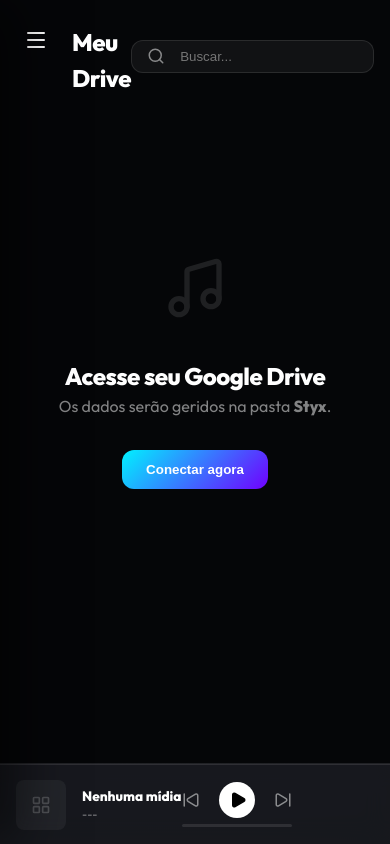
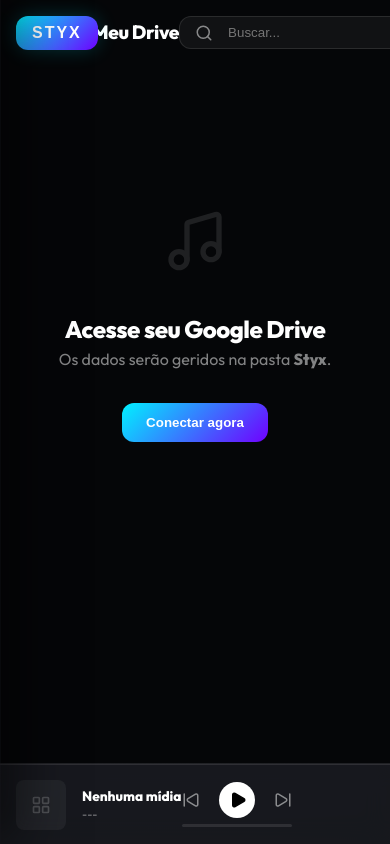
Before and after one commit to EduardoSoutello/styx, a React (Vite) app: page / in a window 390 px wide. Built offline with nearby package versions, Linux system fonts and the light colour scheme; no server answers.

Commit message:
Refine mobile UI: persistent logo button, clean header with root icon on right

```diff
--- a/src/App.jsx
+++ b/src/App.jsx
@@ -1,5 +1,5 @@
 import { useState, useEffect, useRef } from 'react'
-import { Music, Video, Camera, LayoutGrid, Settings, Play, Pause, SkipForward, SkipBack, Search, LogOut, Folder, FolderSymlink, Menu, X } from 'lucide-react'
+import { Music, Video, Camera, LayoutGrid, Settings, Play, Pause, SkipForward, SkipBack, Search, LogOut, Folder, FolderSymlink, Menu, X, Home } from 'lucide-react'
 import { motion, AnimatePresence } from 'framer-motion'
 import { useGoogleLogin, googleLogout, GoogleOAuthProvider } from '@react-oauth/google'
 import { listDriveFiles, getMediaStreamUrl, findFolder, createFolder } from './services/GoogleDriveService'
@@ -137,15 +137,36 @@
         />
       )}
 
+      {/* Sidebar Mobile Toggle (The "recoiled" STYX button) */}
+      <button
+        className="mobile-sidebar-toggle"
+        onClick={toggleSidebar}
+        style={{
+          position: 'fixed',
+          top: '1rem',
+          left: '1rem',
+          zIndex: 850,
+          padding: '0.5rem 1rem',
+          borderRadius: '12px',
+          background: 'var(--accent-gradient)',
+          border: 'none',
+          boxShadow: 'var(--shadow-glow)',
+          display: isSidebarOpen ? 'none' : 'flex',
+          alignItems: 'center',
+          justifyContent: 'center'
+        }}
+      >
+        <span style={{ fontWeight: 800, letterSpacing: '2px', fontSize: '1rem' }}>STYX</span>
+      </button>
+
       <aside className={`sidebar ${isSidebarOpen ? 'open' : ''}`}>
         <div style={{ display: 'flex', justifyContent: 'space-between', alignItems: 'center', marginBottom: '1rem' }}>
           <div className="logo" onClick={() => { window.location.href = window.location.origin; closeSidebar(); }} style={{ cursor: 'pointer' }}>
             <h1 className="gradient-text" style={{ fontSize: '2rem' }}>STYX</h1>
           </div>
           <button
-            className="mobile-header"
             onClick={toggleSidebar}
-            style={{ background: 'none', border: 'none', padding: '0.5rem' }}
+            style={{ background: 'none', border: 'none', padding: '0.5rem', display: 'flex' }}
           >
             <X size={24} />
           </button>
@@ -199,29 +220,29 @@
       <main className="main-content">
         <header style={{ display: 'flex', justifyContent: 'space-between', alignItems: 'center', marginBottom: '2rem' }}>
           <div style={{ display: 'flex', alignItems: 'center', gap: '1rem' }}>
-            <button
-              className="mobile-header"
-              onClick={toggleSidebar}
-              style={{ background: 'none', border: 'none', padding: '0.5rem' }}
-            >
-              <Menu size={24} />
-            </button>
+            <div className="mobile-header-spacer" style={{ width: '80px', flexShrink: 0 }}></div>
             <div>
-              {baseFolder.id !== 'root' && (
-                <button onClick={() => handleFolderClick({ id: 'root', name: 'Meu Drive' })} style={{ background: 'none', border: 'none', opacity: 0.5, fontSize: '0.9rem', padding: 0 }}>
-                  &larr; Voltar para a Raiz
-                </button>
-              )}
-              <h2 style={{ marginTop: '0.5rem' }}>{baseFolder.name}</h2>
+              <h2 style={{ fontSize: '1.2rem', whiteSpace: 'nowrap', overflow: 'hidden', textOverflow: 'ellipsis', maxWidth: '200px' }}>{baseFolder.name}</h2>
             </div>
           </div>
 
-          <div className="desktop-only" style={{ display: 'flex', gap: '1rem', alignItems: 'center' }}>
-             <div style={{ position: 'relative' }}>
+          <div style={{ display: 'flex', gap: '1rem', alignItems: 'center' }}>
+             <div className="desktop-only" style={{ position: 'relative' }}>
                 <Search style={{ position: 'absolute', left: '1rem', top: '50%', transform: 'translateY(-50%)', opacity: 0.5 }} size={18} />
                 <input type="text" placeholder="Buscar..." style={{ background: 'rgba(255,255,255,0.05)', border: '1px solid var(--border-color)', borderRadius: '12px', padding: '0.5rem 1rem 0.5rem 3rem', color: 'white' }} />
              </div>
-             {(loading || isInitializing) && <p style={{ opacity: 0.5, fontSize: '0.8rem' }}>Processando...</p>}
+
+             {baseFolder.id !== 'root' && (
+                <button
+                  onClick={() => handleFolderClick({ id: 'root', name: 'Meu Drive' })}
+                  style={{ background: 'rgba(255,255,255,0.05)', border: '1px solid var(--border-color)', padding: '0.6rem' }}
+                  title="Voltar para Raiz"
+                >
+                  <Home size={20} color="var(--accent-primary)" />
+                </button>
+             )}
+
+             {(loading || isInitializing) && <p style={{ opacity: 0.5, fontSize: '0.8rem' }}>...</p>}
           </div>
         </header>
 
--- a/src/index.css
+++ b/src/index.css
@@ -164,16 +164,30 @@
   filter: brightness(1.1);
 }
 
-.mobile-header {
+.mobile-sidebar-toggle {
+  display: none !important;
+}
+
+.mobile-header-spacer {
   display: none;
-  align-items: center;
-  gap: 1rem;
-  margin-bottom: 2rem;
 }
 
 @media (max-width: 768px) {
-  .mobile-header {
-    display: flex;
+  .mobile-sidebar-toggle {
+    display: flex !important;
+  }
+
+  .mobile-header-spacer {
+    display: block;
+    width: 60px !important;
+  }
+
+  .main-content header {
+    padding-left: 0;
+  }
+
+  .sidebar {
+    width: 85% !important;
   }
 }
 
```
